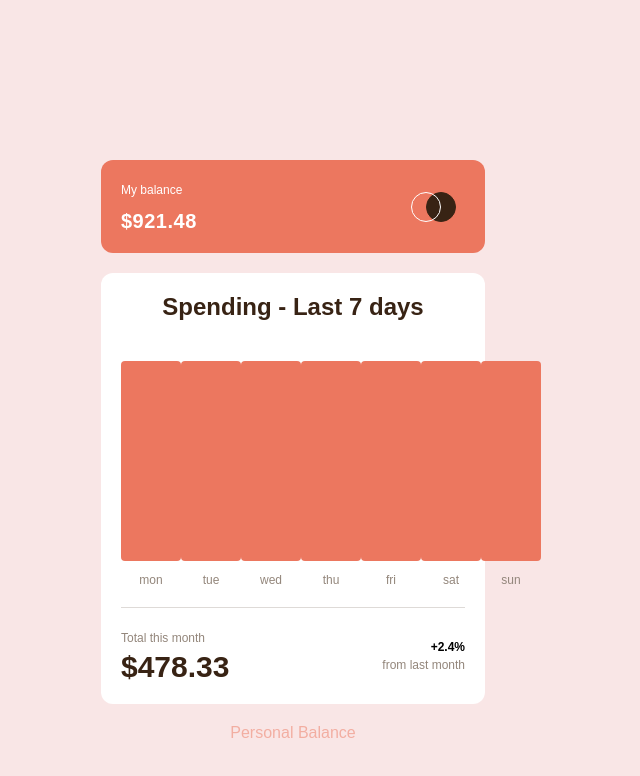
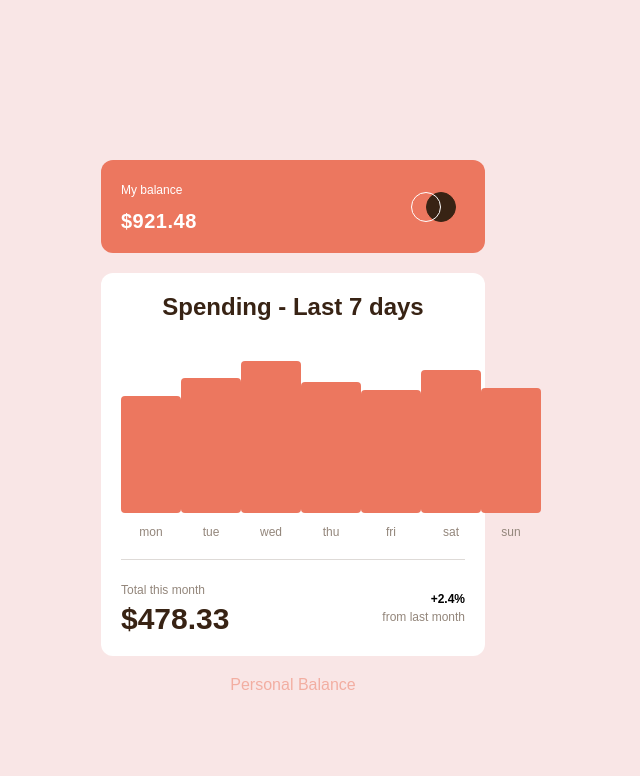
Before and after one commit to AlvesPHGA/chart-component, a React (Vite) app: page / in a window 1280 px wide. Shown: the top 776 px of the page, without its empty margins (347-987 px from the left). Built offline with nearby package versions, Linux system fonts and the light colour scheme.

Commit message:
updated some docs

```diff
--- a/src/components/Main/Graphic/Columns/Column.style.tsx
+++ b/src/components/Main/Graphic/Columns/Column.style.tsx
@@ -8,7 +8,6 @@ export const Column = styled.div`
 
    & .item {
       width: ${60 / 16}rem;
-      height: 200px;
       border-radius: ${4 / 16}rem;
       background: ${(props) => props.theme.colors.primary_softRed};
       transition: 0.4s ease-in-out;
--- a/src/components/Main/Graphic/Columns/index.tsx
+++ b/src/components/Main/Graphic/Columns/index.tsx
@@ -2,9 +2,15 @@ import React from 'react';
 import { Column } from './Column.style';
 
 export const Index = ({ day, amount }: { day: string; amount: number }) => {
+   console.log(amount);
    return (
       <Column>
-         <div className="item"></div>
+         <div
+            className="item"
+            style={{
+               height: `${(amount + 100) / 16}rem`,
+            }}
+         ></div>
          <span className="sub__legend mediumBrown">{day}</span>
       </Column>
    );
--- a/src/components/Main/Graphic/Graphic.style.tsx
+++ b/src/components/Main/Graphic/Graphic.style.tsx
@@ -4,4 +4,5 @@ export const Graphic = styled.div`
    margin-top: ${40 / 16}rem;
    display: flex;
    justify-content: space-between;
+   align-items: end;
 `;
```
